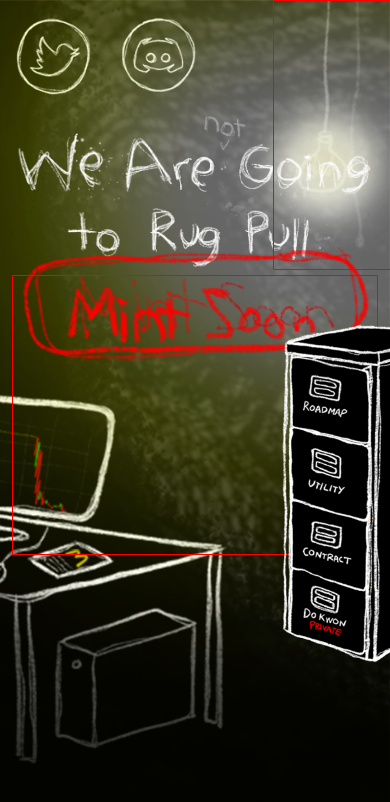
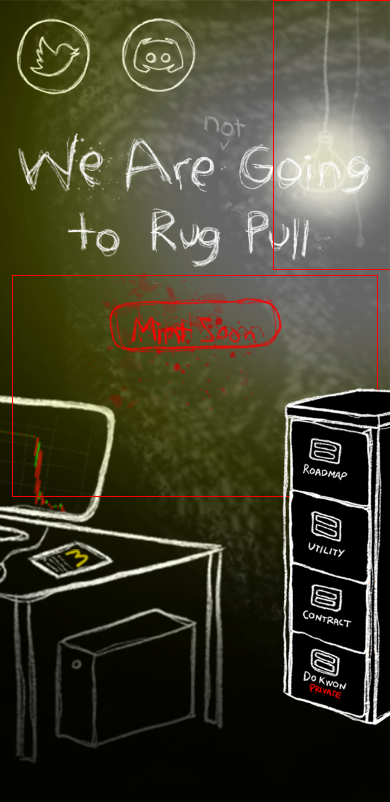
Before and after one commit to iamveecee/rug-pull, a React (Create React App) app: page / in a window 390 px wide. Both pictures are taken after a click on the element 337 px from the left and 135 px from the top of the page. Shown: the top 802 px of the page. Built offline with nearby package versions, Linux system fonts and the light colour scheme.

Commit message:
Added splash

```diff
--- a/src/App.css
+++ b/src/App.css
@@ -132,6 +132,20 @@ body {
     align-items: flex-end;
     justify-content: flex-end;
 }
+.mint-btn-wrapper {
+    position: relative;
+}
+.splash {
+    background-image: url("../public/images/blood-splash.png");
+    background-repeat: no-repeat;
+    background-size: contain;
+    position: absolute;
+    width: 100%;
+    height: 170%;
+    left: 14%;
+    top: -39%;
+}
+
 @media (min-width: 320px) and (max-width: 376px) {
     .social-icon-container .social-icon-wrapper {
         width: 43px;
@@ -192,7 +206,7 @@ body {
         left: 70%;
     }
     .box-container {
-        top: -70px;
+        top: 50px;
         bottom: 0;
         left: 36%;
     }
@@ -200,9 +214,18 @@ body {
         display: block;
         position: relative;
         bottom: 0;
-        top: -30px;
+        top: 20px;
+        width: 50%;
+        margin: 0 auto;
+    }
+    .splash {
+        width: 65%;
+        height: 65%;
+        left: 20%;
+        top: 158px;
     }
 }
+
 /* Small devices (landscape phones, 576px and up) */
 @media (min-width: 576px) and (max-width: 767.98px) {
     .mint-btn-wrapper {
@@ -218,7 +241,6 @@ body {
 
 /* Medium devices (tablets, 768px and up) */
 @media (min-width: 768px) and (max-width: 991.98px) {
-
     .social-icon-wrapper {
         width: 40%;
     }
@@ -233,15 +255,14 @@ body {
     }
 
     .heading-section,
-    .drawer-wrapper{
+    .drawer-wrapper {
         width: 100%;
     }
-    .heading-container{
+    .heading-container {
         top: -66px;
     }
     .main-heading-wrapper {
         width: 100%;
-
     }
 
     .main-heading {
@@ -254,7 +275,7 @@ body {
         left: 48px; */
         /* bottom: 114px; */
     }
-    .mint-soon{
+    .mint-soon {
         width: 24%;
         position: relative;
         left: 6%;
@@ -287,7 +308,7 @@ body {
 }
 
 @media only screen and (min-width: 810px) and (max-width: 1080px) and (orientation: landscape) {
-    .col-md-6.drawer-wrapper .drawer-container .box-container{
+    .col-md-6.drawer-wrapper .drawer-container .box-container {
         top: 33%;
     }
 }
@@ -307,10 +328,10 @@ body {
         left: 86px;
         height: 115%;
     }
-    .heading-section{
+    .heading-section {
         width: 94%;
     }
-    .drawer-wrapper{
+    .drawer-wrapper {
         width: 100%;
     }
 
@@ -322,7 +343,7 @@ body {
         width: calc(100% - 165px);
         height: 100%;
     }
-    .mint-soon{
+    .mint-soon {
         width: 30%;
         position: relative;
         left: 44%;
@@ -356,18 +377,17 @@ body {
         top: 45%;
         width: 65%;
     }
-    .mint-soon{
+    .mint-soon {
         width: 38%;
         position: relative;
         left: 28%;
         top: -7px;
     }
-
 }
 
 /* Mac Air 11 */
 @media only screen and (min-width: 1366px) and (max-height: 768px) and (orientation: landscape) {
-    .page-wrapper .main-bg-scene{
+    .page-wrapper .main-bg-scene {
         background-size: 110%;
     }
     .main-heading {
@@ -389,11 +409,11 @@ body {
 
 /* Mac Air 13 */
 @media only screen and (min-width: 1440px) and (max-height: 900px) and (orientation: landscape) {
-    .page-wrapper .main-bg-scene{
+    .page-wrapper .main-bg-scene {
         background-size: cover;
     }
     .main-bg-scene .switch-btn {
-        left: calc(60% - 24px) ;
+        left: calc(60% - 24px);
     }
     .main-heading {
         width: 105%;
@@ -412,7 +432,7 @@ body {
 
 /* MacB 13 Pro*/
 @media only screen and (min-width: 1280px) and (max-height: 800px) and (orientation: landscape) {
-    .page-wrapper .main-bg-scene{
+    .page-wrapper .main-bg-scene {
         background-size: cover;
     }
     .main-bg-scene .switch-btn {
@@ -427,19 +447,27 @@ body {
         left: 160px;
         height: 102%;
     }
-    .mint-soon{
+    .mint-soon {
         top: 6px;
         width: 30%;
     }
 }
+
+/* IMac 27 */
+@media only screen and (min-width: 2560px) and (max-height: 1440px) and (orientation: landscape) {
+    .mint-soon {
+        position: relative;
+        top: 15px;
+        width: 25%;
+        left: 266px;
+    }
+}
 /* Large devices (desktops, 1200px and up) */
+
 @media (min-width: 102455.1px) and (max-width: 1440px) {
     .mint-soon {
         position: relative;
         display: block;
-        /* top: -93px;
-    left: 39px;
-    width: 117%; */
         top: -34%;
         width: 100%;
         left: -108px;
@@ -488,23 +516,24 @@ body {
 }
 
 @media only screen and (min-width: 1536px) {
-    .main-heading{
-        width: 100%;
+    .main-heading {
+        width: 90%;
     }
     .box-container {
         height: 130%;
-
     }
     .mint-soon {
         position: relative;
-        top: -15px;
-        width: 38%;
-
+        top: 15px;
+        width: 25%;
     }
-    .mint-btn-wrapper {
+    .splash {
+        left: 14%;
+        top: -80%;
+        height: 260%;
     }
 }
 
-.switch-btn{
+.switch-btn {
     border: 1px solid red;
 }
--- a/src/components/HeadingSection.js
+++ b/src/components/HeadingSection.js
@@ -19,6 +19,7 @@ const HeadingSection = () => {
                     />
                 </div>
                 <div className="mint-btn-wrapper">
+                    <div className="splash"></div>
                     <MintSoon />
                     {/* <MintBtn /> */}
                 </div>
```
